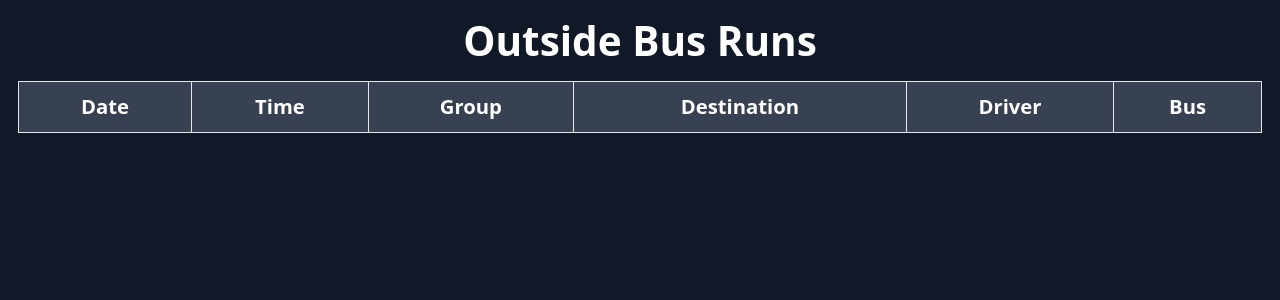
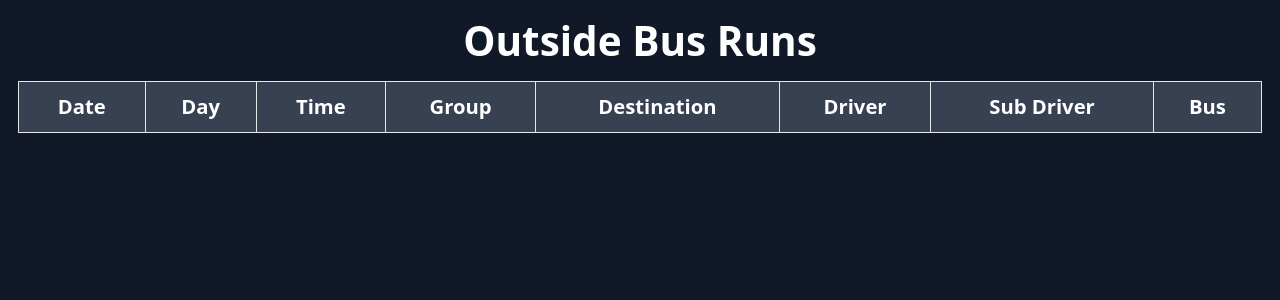
Before and after one commit to AJOAISD/SIngleStatusBoard, a Flask app: page /runs in a window 1280 px wide. Shown: the top 300 px of the page. Run offline with Flask 3, Linux system fonts and the light colour scheme; data that the repository does not hold is empty; some libraries are stand-ins or nearby versions.

Commit message:
Add a sub driver for the runs page

```diff
--- a/app.py
+++ b/app.py
@@ -11,9 +11,10 @@ USERNAME = "admin"
 PASSWORD = "password123"
 
 def init_db():
-    if not os.path.exists(DB_FILE):
-        with sqlite3.connect(DB_FILE) as conn:
-            c = conn.cursor()
+    first_time = not os.path.exists(DB_FILE)
+    with sqlite3.connect(DB_FILE) as conn:
+        c = conn.cursor()
+        if first_time:
             c.execute("""
                 CREATE TABLE IF NOT EXISTS buses (
                     id INTEGER PRIMARY KEY AUTOINCREMENT,
@@ -31,10 +32,18 @@ def init_db():
                     group_name TEXT NOT NULL,
                     destination TEXT NOT NULL,
                     driver TEXT NOT NULL,
+                    sub_driver TEXT DEFAULT '',
                     bus_number TEXT NOT NULL
                 );
             """)
-            conn.commit()
+        # If DB already exists, ensure runs table has sub_driver column (migration)
+        else:
+            c.execute("SELECT name FROM sqlite_master WHERE type='table' AND name='runs'")
+            if c.fetchone():
+                cols = [row[1] for row in c.execute("PRAGMA table_info(runs)").fetchall()]
+                if 'sub_driver' not in cols:
+                    c.execute("ALTER TABLE runs ADD COLUMN sub_driver TEXT DEFAULT ''")
+        conn.commit()
 
 def get_db():
     conn = sqlite3.connect(DB_FILE)
@@ -75,18 +84,30 @@ def index():
 @app.route("/runs")
 def runs():
     with get_db() as conn:
-        # Format run_time to AM/PM for display, keep raw time for ordering
+        # Include formatted date (MM/DD/YYYY) and formatted run_time (AM/PM) for display;
+        # keep raw date/time for correct ordering
         runs_data = conn.execute("""
             SELECT id,
-                   run_date,
+                   run_date AS run_date_raw,
+                   strftime('%m/%d/%Y', run_date) AS run_date,
+                   CASE strftime('%w', run_date)
+                       WHEN '0' THEN 'Sunday'
+                       WHEN '1' THEN 'Monday'
+                       WHEN '2' THEN 'Tuesday'
+                       WHEN '3' THEN 'Wednesday'
+                       WHEN '4' THEN 'Thursday'
+                       WHEN '5' THEN 'Friday'
+                       WHEN '6' THEN 'Saturday'
+                   END AS day_of_week,
                    run_time AS run_time_raw,
                    ltrim(strftime('%I:%M %p', run_time), '0') AS run_time,
                    group_name,
                    destination,
                    driver,
+                   sub_driver,
                    bus_number
             FROM runs
-            ORDER BY run_date, time(run_time_raw)
+            ORDER BY run_date_raw, time(run_time_raw)
         """).fetchall()
     return render_template("runs.html", runs=runs_data)
 
@@ -104,20 +125,31 @@ def admin():
             elif action == "delete":
                 c.execute("DELETE FROM buses WHERE id=?", (request.form["bus_id"],))
             elif action == "add_run":
-                c.execute("""INSERT INTO runs (run_date, run_time, group_name, destination, driver, bus_number)
-                             VALUES (?, ?, ?, ?, ?, ?)""",
+                c.execute("""INSERT INTO runs (run_date, run_time, group_name, destination, driver, sub_driver, bus_number)
+                             VALUES (?, ?, ?, ?, ?, ?, ?)""",
                           (request.form["run_date"], request.form["run_time"], request.form["group_name"],
-                           request.form["destination"], request.form["driver"], request.form["bus_number"]))
+                           request.form["destination"], request.form["driver"], request.form.get("sub_driver", ""), request.form["bus_number"]))
             elif action == "delete_run":
                 c.execute("DELETE FROM runs WHERE id=?", (request.form["run_id"],))
             conn.commit()
             return redirect(url_for("admin"))
 
         buses = conn.execute("SELECT * FROM buses ORDER BY CAST(bus_number AS INTEGER)").fetchall()
-        # Format run_time to AM/PM for display; keep raw time as run_time_raw so ordering is correct
+        # Include formatted date (MM/DD/YYYY) and formatted run_time (AM/PM) for display;
+        # keep raw date/time for correct ordering
         runs_data = conn.execute("""
             SELECT id,
-                   run_date,
+                   run_date AS run_date_raw,
+                   strftime('%m/%d/%Y', run_date) AS run_date,
+                   CASE strftime('%w', run_date)
+                       WHEN '0' THEN 'Sunday'
+                       WHEN '1' THEN 'Monday'
+                       WHEN '2' THEN 'Tuesday'
+                       WHEN '3' THEN 'Wednesday'
+                       WHEN '4' THEN 'Thursday'
+                       WHEN '5' THEN 'Friday'
+                       WHEN '6' THEN 'Saturday'
+                   END AS day_of_week,
                    run_time AS run_time_raw,
                    ltrim(strftime('%I:%M %p', run_time), '0') AS run_time,
                    group_name,
@@ -125,7 +157,7 @@ def admin():
                    driver,
                    bus_number
             FROM runs
-            ORDER BY run_date, time(run_time_raw)
+            ORDER BY run_date_raw, time(run_time_raw)
         """).fetchall()
     return render_template("admin.html", buses=buses, runs=runs_data)
 
--- a/templates/admin.html
+++ b/templates/admin.html
@@ -107,9 +107,10 @@
         <input type="hidden" name="action" value="add_run" />
         <input name="run_date" type="date" required class="border rounded p-2" />
         <input name="run_time" type="time" required class="border rounded p-2" />
-        <input name="group_name" placeholder="Group" required class="border rounded p-2" />
+  <input name="group_name" placeholder="Group" required class="border rounded p-2" />
         <input name="destination" placeholder="Destination" required class="border rounded p-2" />
         <input name="driver" placeholder="Driver" class="border rounded p-2" />
+  <input name="sub_driver" placeholder="Sub Driver" class="border rounded p-2" />
         <input name="bus_number" placeholder="Bus #" class="border rounded p-2 w-28" />
         <button type="submit" class="bg-green-600 text-white px-4 py-2 rounded">Add Run</button>
       </form>
@@ -124,6 +125,7 @@
               <th class="border px-2 py-2">Group</th>
               <th class="border px-2 py-2">Destination</th>
               <th class="border px-2 py-2">Driver</th>
+              <th class="border px-2 py-2">Sub Driver</th>
               <th class="border px-2 py-2">Bus</th>
               <th class="border px-2 py-2">Delete</th>
             </tr>
@@ -136,6 +138,7 @@
               <td class="border px-2 py-1">{{ run['group_name'] }}</td>
               <td class="border px-2 py-1">{{ run['destination'] }}</td>
               <td class="border px-2 py-1">{{ run['driver'] }}</td>
+              <td class="border px-2 py-1">{{ run['sub_driver'] }}</td>
               <td class="border px-2 py-1">{{ run['bus_number'] }}</td>
               <td class="border px-2 py-1 text-center">
                 <form method="POST" onsubmit="return confirm('Delete this run?');">
--- a/templates/runs.html
+++ b/templates/runs.html
@@ -17,10 +17,12 @@
       <thead class="bg-gray-700">
         <tr>
           <th class="border px-3 py-2">Date</th>
+          <th class="border px-3 py-2">Day</th>
           <th class="border px-3 py-2">Time</th>
           <th class="border px-3 py-2">Group</th>
           <th class="border px-3 py-2">Destination</th>
           <th class="border px-3 py-2">Driver</th>
+          <th class="border px-3 py-2">Sub Driver</th>
           <th class="border px-3 py-2">Bus</th>
         </tr>
       </thead>
@@ -28,10 +30,12 @@
         {% for run in runs %}
         <tr class="bg-gray-800 hover:bg-gray-700">
           <td class="border px-3 py-2">{{ run.run_date }}</td>
+          <td class="border px-3 py-2">{{ run.day_of_week }}</td>
           <td class="border px-3 py-2">{{ run.run_time }}</td>
           <td class="border px-3 py-2">{{ run.group_name }}</td>
           <td class="border px-3 py-2">{{ run.destination }}</td>
           <td class="border px-3 py-2">{{ run.driver }}</td>
+          <td class="border px-3 py-2">{{ run.sub_driver }}</td>
           <td class="border px-3 py-2">{{ run.bus_number }}</td>
         </tr>
         {% endfor %}
```
